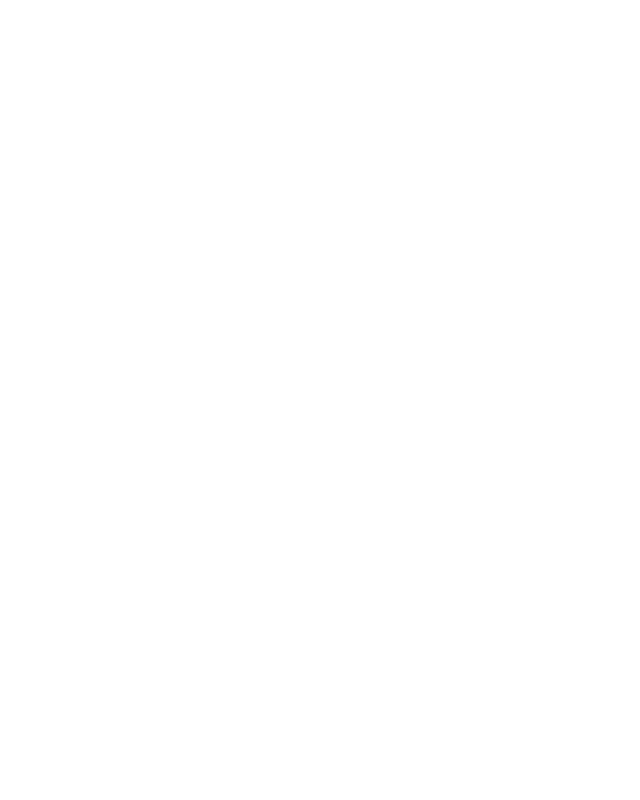
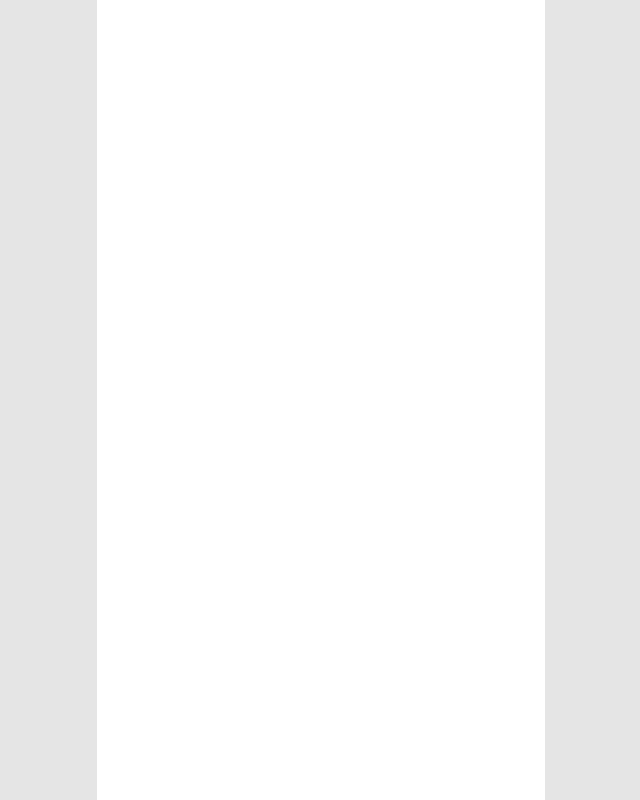
Before and after one commit to rudeuns/trippath-demo, a Next.js app: page / in a window 1280 px wide. Shown: the whole page, without its empty margins (319-959 px from the left). Built offline with nearby package versions, Linux system fonts and the light colour scheme.

Commit message:
feat: 루트 레이아웃 구현

```diff
--- a/src/app/layout.tsx
+++ b/src/app/layout.tsx
@@ -12,7 +12,11 @@ export default function RootLayout({
 }>) {
   return (
     <html lang="ko">
-      <body>{children}</body>
+      <body className="antialiased lg:bg-neutral-200">
+        <main className="bg-background mx-auto min-h-dvh w-full overflow-y-auto lg:max-w-md">
+          {children}
+        </main>
+      </body>
     </html>
   );
 }
```
